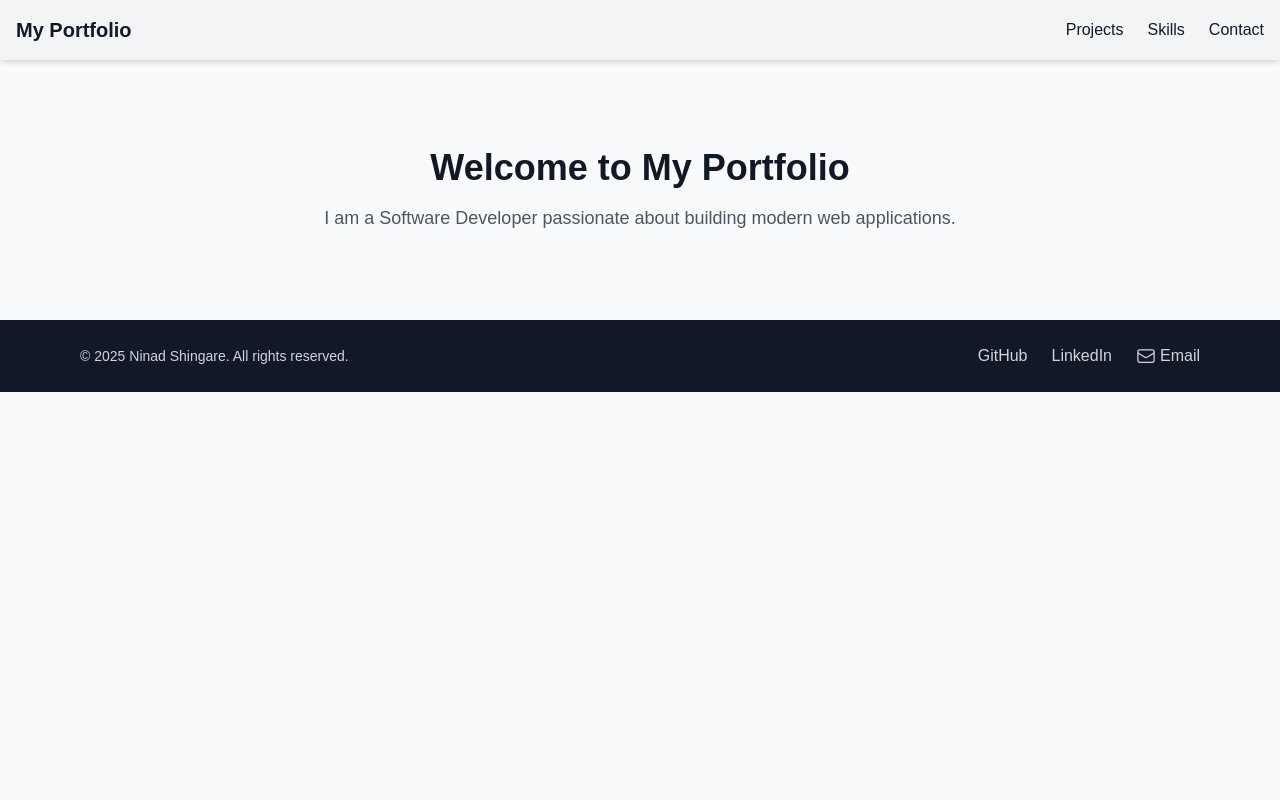
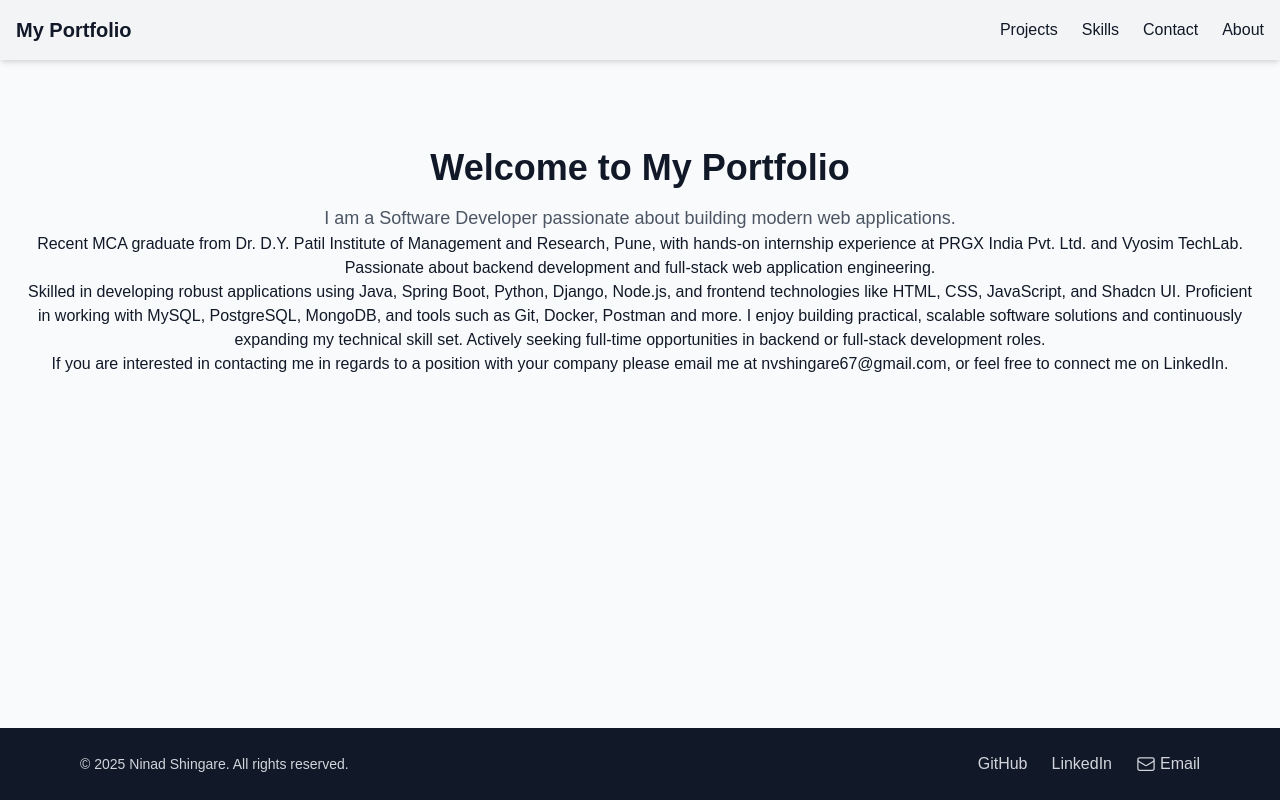
Before and after one commit to NinadShingare/My_Portfolio, a Next.js app in the folder frontend/: page / in a window 1280 px wide. Built offline with nearby package versions, Linux system fonts and the light colour scheme.

Commit message:
working portfolio with fixed footer and blank file added of about

```diff
--- /dev/null
+++ b/frontend/src/app/about/page.tsx
@@ -0,0 +1,8 @@
+export default function AboutPage() {
+  return (
+    <section className="max-w-xl mx-auto">
+      <h2 className="text-3xl font-semibold mb-4">About Me</h2>
+
+    </section>
+  )
+}
--- a/frontend/src/app/layout.tsx
+++ b/frontend/src/app/layout.tsx
@@ -11,9 +11,11 @@ export const metadata = {
 export default function RootLayout({ children }: { children: ReactNode }) {
   return (
     <html lang="en">
-      <body className="bg-gray-50 text-gray-900 dark:bg-gray-900 dark:text-white">
+      <body className="bg-gray-50 text-gray-900 dark:bg-gray-900 dark:text-white min-h-screen flex flex-col">
         <Navbar />
-        <main className="container mx-auto p-6">{children}</main>
+        <main className="flex-grow container mx-auto p-6">
+          {children}
+        </main>
         <Footer />
       </body>
     </html>
--- a/frontend/src/app/page.tsx
+++ b/frontend/src/app/page.tsx
@@ -5,6 +5,16 @@ export default function HomePage() {
       <p className="text-lg text-gray-600 dark:text-gray-300">
         I am a Software Developer passionate about building modern web applications.
       </p>
+      <p>
+      Recent MCA graduate from Dr. D.Y. Patil Institute of Management and Research, Pune, with hands-on internship experience at PRGX India Pvt. Ltd. and Vyosim TechLab. Passionate about backend development and full-stack web application engineering.
+      </p>
+      <p>
+      Skilled in developing robust applications using Java, Spring Boot, Python, Django, Node.js, and frontend technologies like HTML, CSS, JavaScript, and Shadcn UI. Proficient in working with MySQL, PostgreSQL, MongoDB, and tools such as Git, Docker, Postman and more.
+      I enjoy building practical, scalable software solutions and continuously expanding my technical skill set. Actively seeking full-time opportunities in backend or full-stack development roles.
+      </p>
+      <p>
+      If you are interested in contacting me in regards to a position with your company please email me at nvshingare67@gmail.com, or feel free to connect me on LinkedIn.
+      </p>
     </section>
   )
 }
--- a/frontend/src/components/Navbar.tsx
+++ b/frontend/src/components/Navbar.tsx
@@ -9,6 +9,7 @@ export default function Navbar() {
           <Link href="/projects">Projects</Link>
           <Link href="/skills">Skills</Link>
           <Link href="/contact">Contact</Link>
+          <Link href="/about">About</Link>
         </div>
       </div>
     </nav>
```
